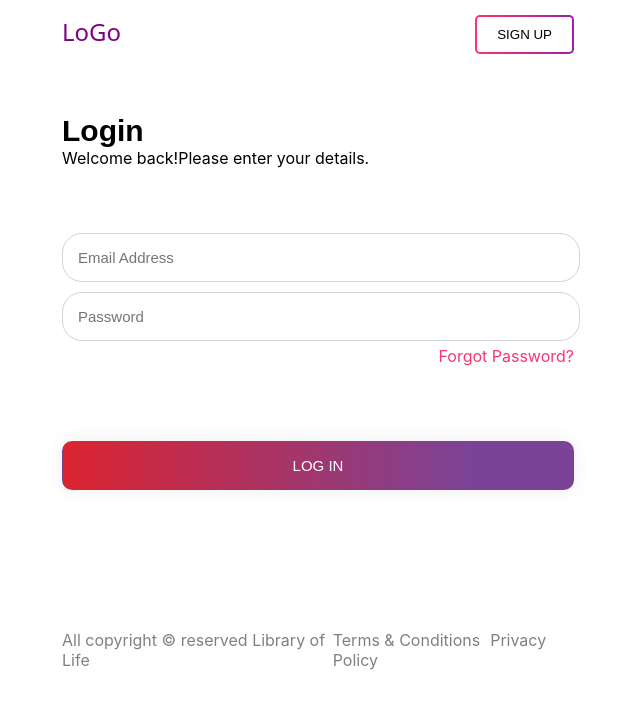
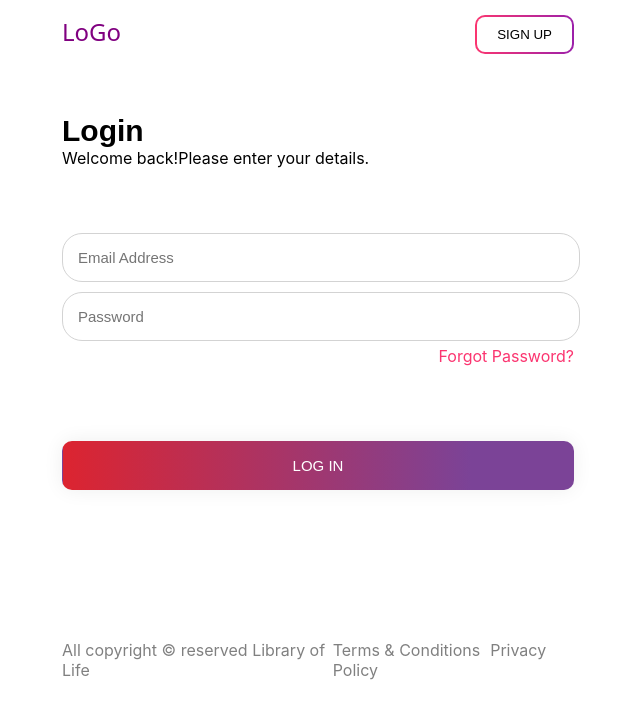
Before and after one commit to kirteshreflectiontp/ReactJs-Training, a React (Create React App) app in the folder assignments/: page / in a window 1280 px wide. Shown: the top 718 px of the page, without its empty margins (322-962 px from the left). Built offline with nearby package versions, Linux system fonts and the light colour scheme.

Commit message:
login form

```diff
--- a/assignments/src/(29082022)/footer/footer.scss
+++ b/assignments/src/(29082022)/footer/footer.scss
@@ -2,7 +2,7 @@
     display: flex;
     justify-content: space-between;
     color: grey;
-    margin-top: 125px;
+    margin-top: 135px;
 }
 
 .termscondition{
--- a/assignments/src/(29082022)/header/header.scss
+++ b/assignments/src/(29082022)/header/header.scss
@@ -14,5 +14,5 @@ font-family: system-ui, -apple-system, BlinkMacSystemFont, 'Segoe UI', Roboto, O
     background: linear-gradient(white 0 0) padding-box, linear-gradient(to right, #fb3570, #9c20aa) border-box;
     padding: 10px 20px;
     border: 2px solid transparent;
-    border-radius: 5px;
+    border-radius: 10px;
 }
--- a/assignments/src/App.js
+++ b/assignments/src/App.js
@@ -1,5 +1,5 @@
 import FormBody from './(29082022)/formbody'
-import './App.scss';
+import './App.css';
 
 function App() {
   return (
```
Also changed, not shown: assignments/src/App.css (added), assignments/src/App.scss (deleted).
